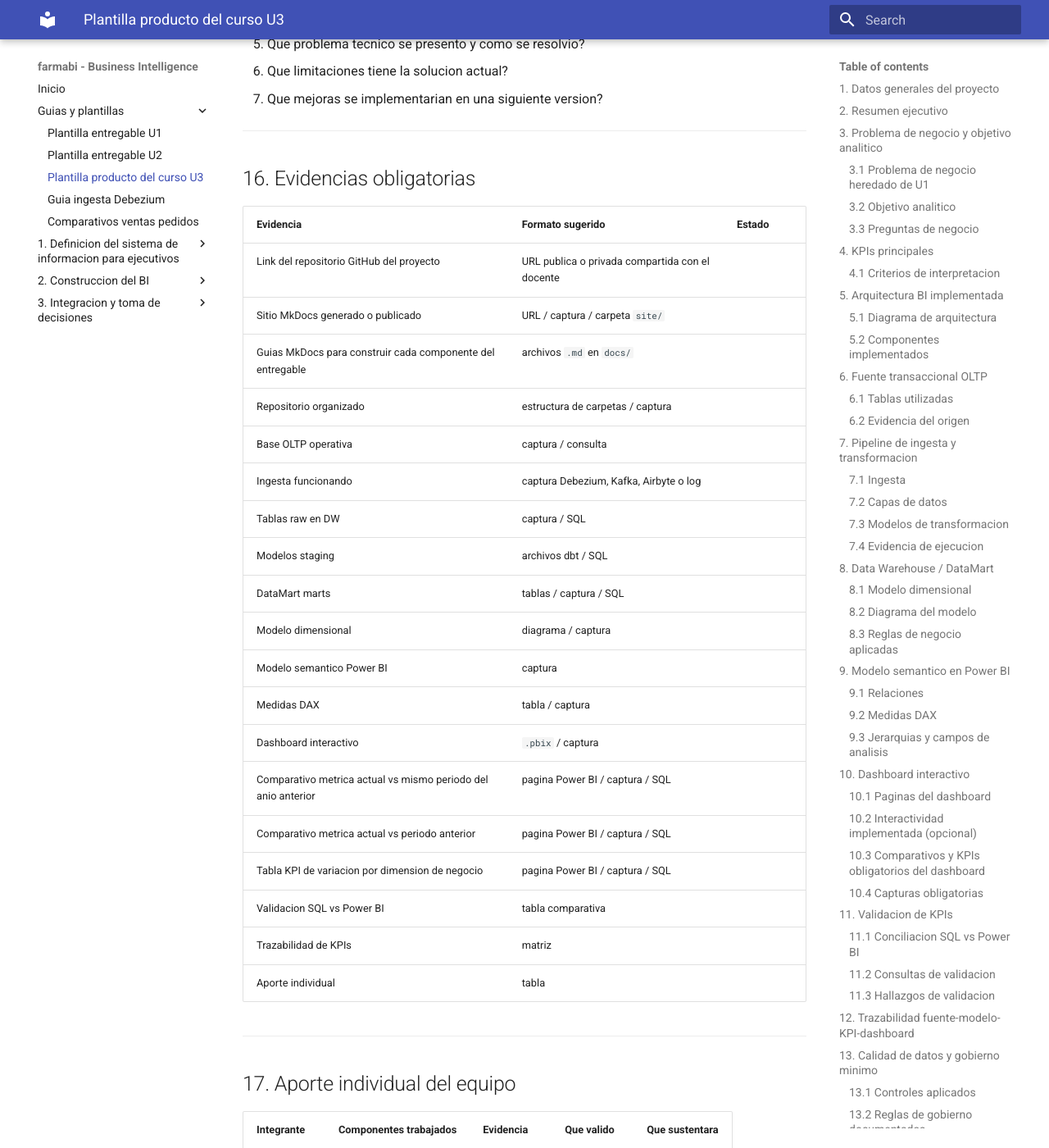
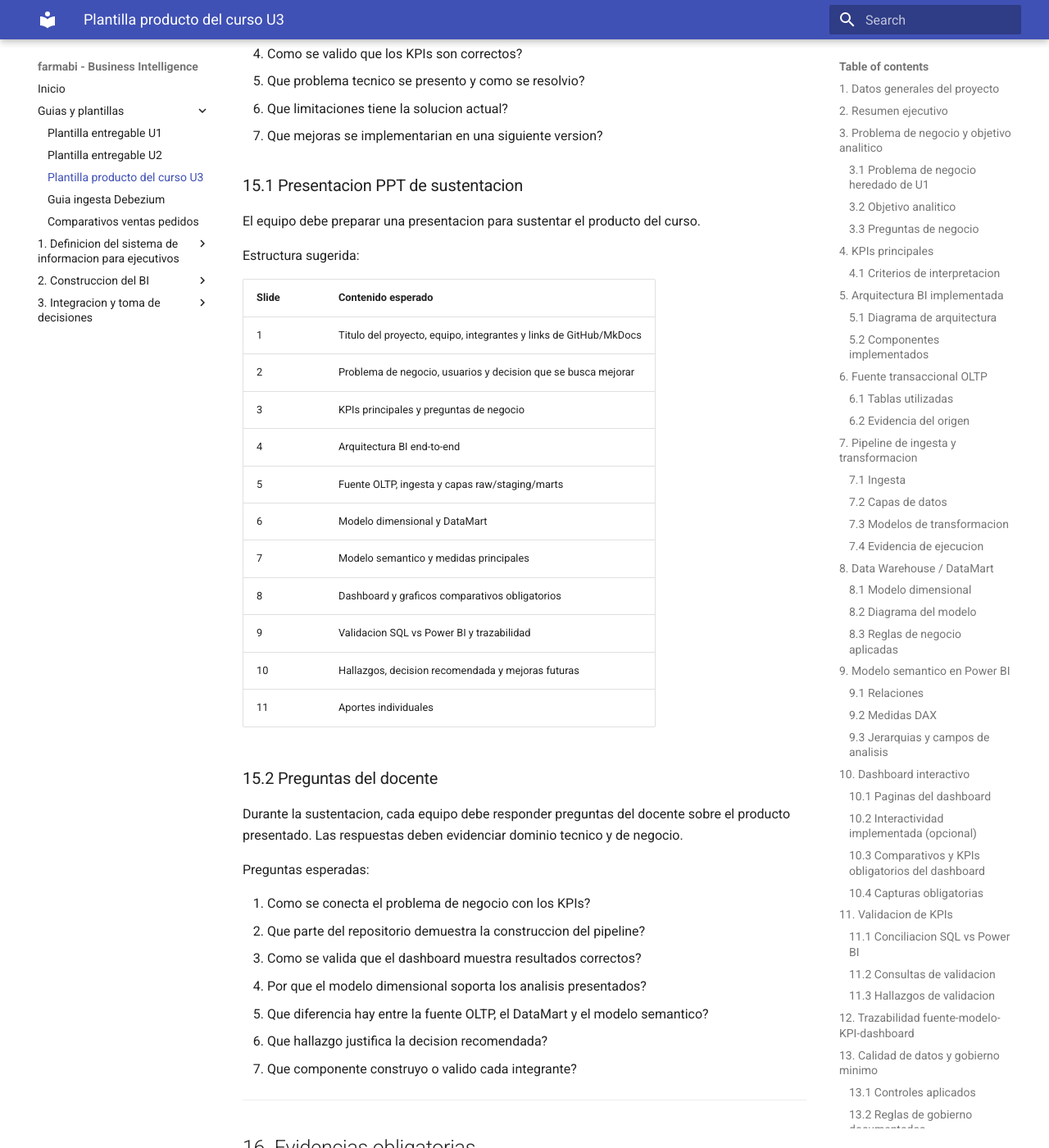
Before and after one commit to 261bi/farmabi, an MkDocs documentation site: the page built from docs/guias/PLANTILLA_PRODUCTO_CURSO_U3_BI_END_TO_END.md, in a window 1280 px wide and 1400 px high, scrolled down 13057 px. Shown: the whole window at 82% size. Built offline with MkDocs 1.6.1 and Material for MkDocs 9.7.7, drawn with Linux system fonts in a browser that asks for light colours; some of the changed text lies outside the part shown.

Commit message:
first commit

```diff
--- a/docs/guias/PLANTILLA_PRODUCTO_CURSO_U3_BI_END_TO_END.md
+++ b/docs/guias/PLANTILLA_PRODUCTO_CURSO_U3_BI_END_TO_END.md
@@ -45,6 +45,7 @@ El entregable debe demostrar que la solucion BI funciona desde la fuente transac
 | Modelo semantico | Power BI / otro |  |
 | Dashboard | Power BI / otro |  |
 | Validacion | SQL / dbt test / Power BI |  |
+| Sustentacion | PowerPoint / Google Slides / otro |  |
 
 El repositorio GitHub debe ser equivalente al repositorio del curso: debe contener el codigo, archivos de configuracion, scripts, modelos, dashboard o evidencias, y una carpeta `docs/` con MkDocs donde se expliquen las guias para construir cada parte del entregable.
 
@@ -426,6 +427,40 @@ Responder brevemente:
 6. Que limitaciones tiene la solucion actual?
 7. Que mejoras se implementarian en una siguiente version?
 
+### 15.1 Presentacion PPT de sustentacion
+
+El equipo debe preparar una presentacion para sustentar el producto del curso.
+
+Estructura sugerida:
+
+| Slide | Contenido esperado |
+| --- | --- |
+| 1 | Titulo del proyecto, equipo, integrantes y links de GitHub/MkDocs |
+| 2 | Problema de negocio, usuarios y decision que se busca mejorar |
+| 3 | KPIs principales y preguntas de negocio |
+| 4 | Arquitectura BI end-to-end |
+| 5 | Fuente OLTP, ingesta y capas raw/staging/marts |
+| 6 | Modelo dimensional y DataMart |
+| 7 | Modelo semantico y medidas principales |
+| 8 | Dashboard y graficos comparativos obligatorios |
+| 9 | Validacion SQL vs Power BI y trazabilidad |
+| 10 | Hallazgos, decision recomendada y mejoras futuras |
+| 11 | Aportes individuales |
+
+### 15.2 Preguntas del docente
+
+Durante la sustentacion, cada equipo debe responder preguntas del docente sobre el producto presentado. Las respuestas deben evidenciar dominio tecnico y de negocio.
+
+Preguntas esperadas:
+
+1. Como se conecta el problema de negocio con los KPIs?
+2. Que parte del repositorio demuestra la construccion del pipeline?
+3. Como se valida que el dashboard muestra resultados correctos?
+4. Por que el modelo dimensional soporta los analisis presentados?
+5. Que diferencia hay entre la fuente OLTP, el DataMart y el modelo semantico?
+6. Que hallazgo justifica la decision recomendada?
+7. Que componente construyo o valido cada integrante?
+
 ---
 
 ## 16. Evidencias obligatorias
@@ -451,6 +486,8 @@ Responder brevemente:
 | Validacion SQL vs Power BI | tabla comparativa |  |
 | Trazabilidad de KPIs | matriz |  |
 | Aporte individual | tabla |  |
+| Presentacion PPT de sustentacion | `.pptx` / enlace Google Slides / PDF |  |
+| Registro de preguntas del docente y respuestas | seccion en informe / anexo / diapositiva final |  |
 
 ---
 
@@ -496,7 +533,8 @@ El equipo debe entregar:
 4. Sitio MkDocs generado o publicado con las guias del proyecto.
 5. Scripts SQL y/o proyecto dbt.
 6. Evidencias de ingesta, transformacion y validacion.
-7. Presentacion o demo para sustentacion.
+7. Presentacion PPT de sustentacion.
+8. Registro de respuestas a preguntas del docente durante la sustentacion.
 
 Nombre sugerido:
 
@@ -520,5 +558,6 @@ PRODUCTO_CURSO_BI_Equipo##_NombreProyecto.pdf
 | 8. Validacion de KPIs | Concilia SQL vs Power BI, documenta diferencias, aplica ajustes y demuestra consistencia | Valida KPIs principales con cobertura parcial | Validacion superficial o solo con capturas aisladas | No valida KPIs |
 | 9. Trazabilidad y calidad de datos | Evidencia trazabilidad fuente-modelo-KPI-visual y controles de calidad relevantes | Presenta trazabilidad o calidad con detalle parcial | Trazabilidad debil o controles insuficientes | No evidencia trazabilidad ni calidad |
 | 10. Interpretacion y toma de decisiones | Presenta hallazgos claros y una decision recomendada sustentada en datos | Presenta hallazgos, pero la decision es poco profunda | Interpretacion descriptiva sin decision clara | No interpreta resultados |
-| 11. Sustentacion tecnica | Explica decisiones tecnicas, problemas resueltos, limitaciones y mejoras con dominio | Sustenta la solucion con vacios menores | Sustentacion insegura o dependiente de pocos integrantes | No sustenta tecnicamente |
-| 12. Aporte individual | Cada integrante evidencia aportes verificables y equilibrados | La mayoria evidencia aportes | Participacion desigual o poco verificable | No se evidencia aporte individual |
+| 11. Presentacion PPT de sustentacion | Presenta una PPT clara, ordenada y completa, con problema, arquitectura, DataMart, dashboard, validacion, hallazgos, decision y aportes individuales | PPT completa pero con organizacion, evidencia o sintesis mejorable | PPT incompleta, desordenada o desconectada del producto tecnico | No presenta PPT |
+| 12. Defensa tecnica y respuestas al docente | Responde con dominio las preguntas del docente, justificando decisiones tecnicas, validacion, trazabilidad, hallazgos y aporte individual | Responde la mayoria de preguntas con vacios menores | Respuestas inseguras, incompletas o dependientes de pocos integrantes | No responde adecuadamente las preguntas del docente |
+| 13. Aporte individual | Cada integrante evidencia aportes verificables y equilibrados | La mayoria evidencia aportes | Participacion desigual o poco verificable | No se evidencia aporte individual |
```
